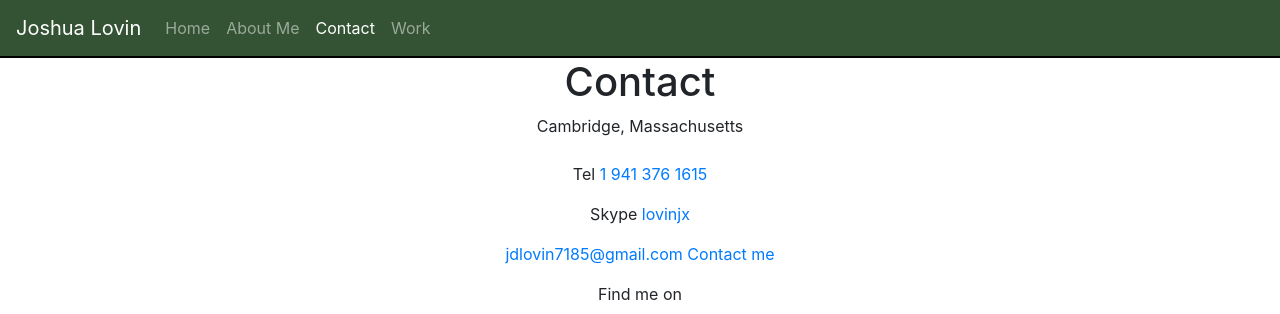
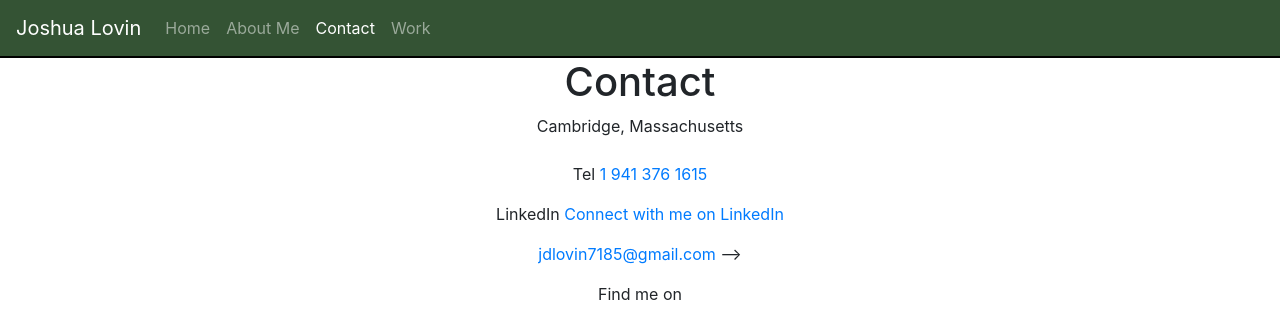
Before and after one commit to jdlovin/Portfolio-Site, a plain HTML site: page contact.html in a window 1280 px wide. Shown: the top 314 px of the page. Drawn offline with nearby package versions, Linux system fonts and the light colour scheme.

Commit message:
Fixes contact info

```diff
--- a/contact.html
+++ b/contact.html
@@ -41,9 +41,9 @@
             Cambridge, Massachusetts<br>
             <br>
             <p>Tel <a href="tel:19413761615">1 941 376 1615</a></p>
-            <p>Skype <a href="skype:lovinjx"> lovinjx</a></p>
+            <p>LinkedIn <a href="https://www.linkedin.com/in/joshua-lovin-2079646a/">Connect with me on LinkedIn</a></p>
             <p><a href="mailto:jdlovin7185@gmail.com">jdlovin7185@gmail.com</a>
-            <a href="mailto:jdlovin7185@gmail.com">Contact me</a></p>
+            <!-- <a href="mailto:jdlovin7185@gmail.com">Contact me</a></p>
             <!-- <form class="contact-body" action="fill" method="post">
               <label class="standard-label" for="contact-email">E-Mail </label>
               <input type="email" id="contact-email" required>
@@ -55,7 +55,7 @@
               <textarea maxlength="240" id="contact-message" required></textarea>
 
               <input type="submit" value="Send message">
-            </form> -->
+            </form> --> -->
         </main>
         <footer class="page-footer">
           <p>Find me on</p>
```
